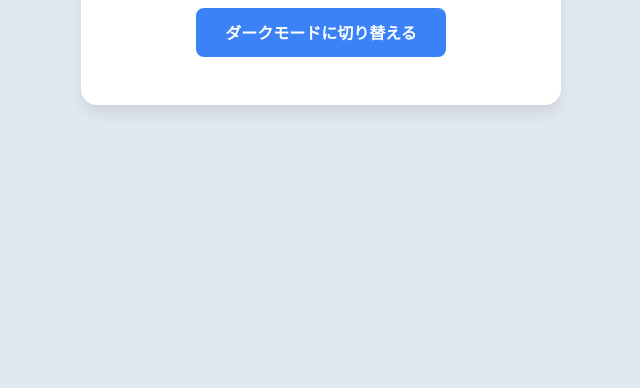
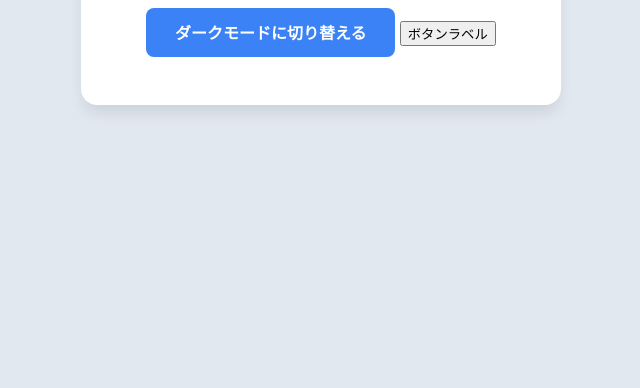
Before and after one commit to tarosjk202610/202610_JS_practice, a plain HTML site: page challenge/02/index.html in a window 1280 px wide. Shown: the part 412-800 px from the top of the page, without its empty margins (319-959 px from the left). Drawn offline with Linux system fonts and the light colour scheme.

Commit message:
2026年11月26日 13:42

```diff
--- a/challenge/02/index.html
+++ b/challenge/02/index.html
@@ -13,6 +13,7 @@
   <div class="card" id="card">
     <h1 id="status-text">現在はライトモードです</h1>
     <button id="toggle-btn">ダークモードに切り替える</button>
+    <input type="submit" value="ボタンラベル">
   </div>
 
 </body>
```
